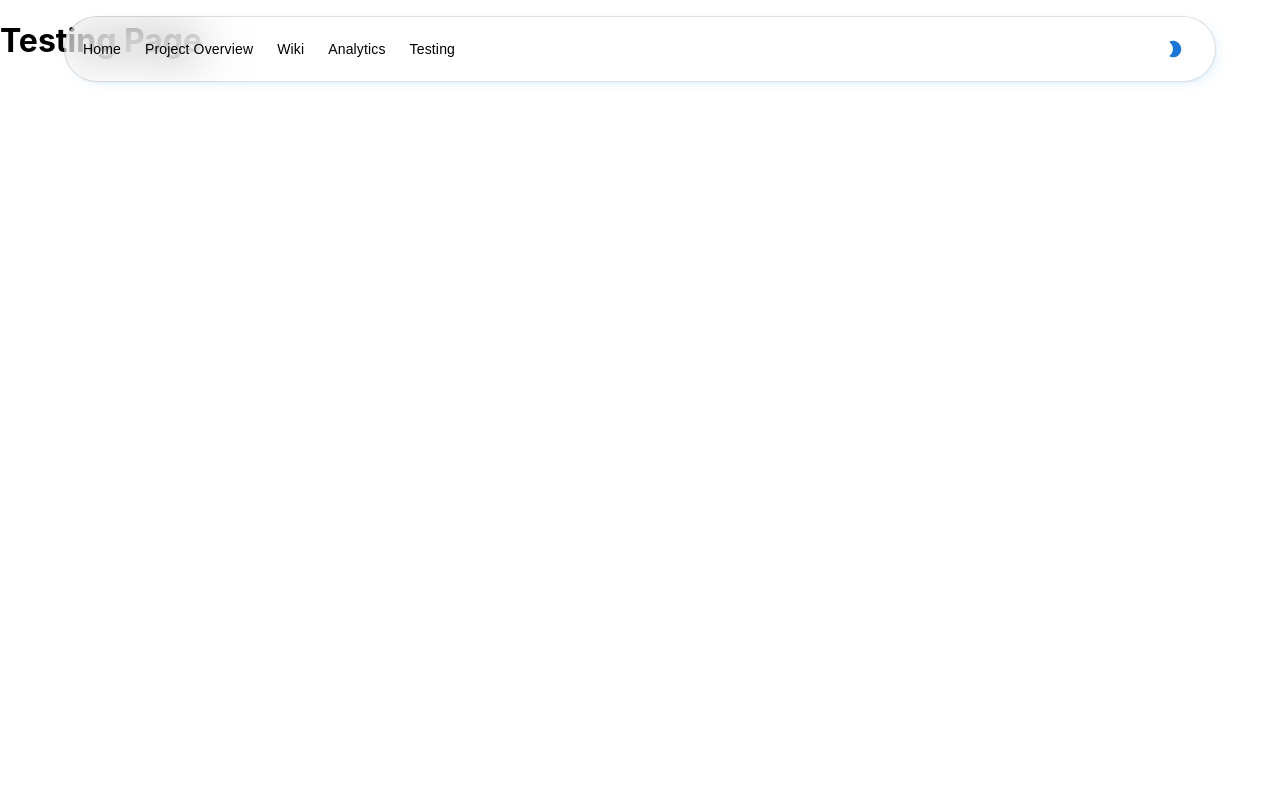
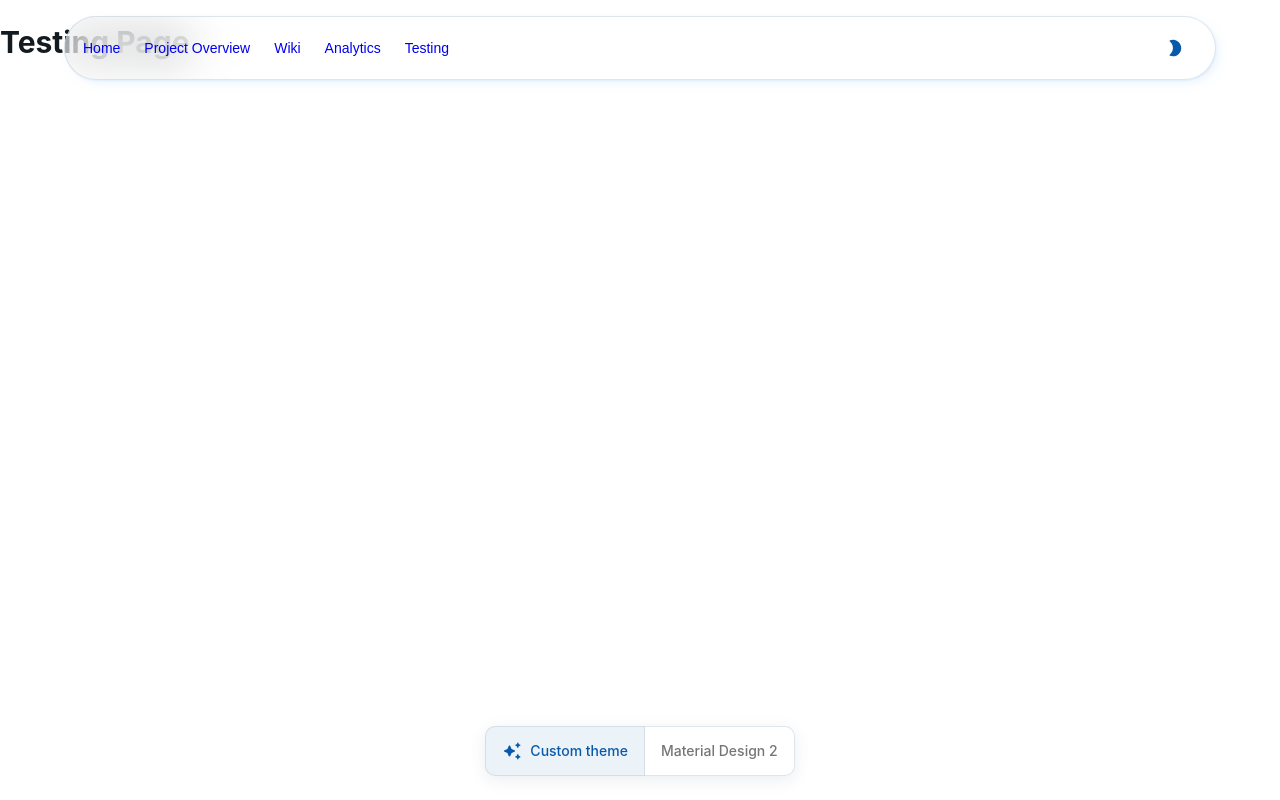
Before and after one commit to Sam772/Vestic, a React (Create React App) app: page /testing in a window 1280 px wide. Built offline with nearby package versions, Linux system fonts and the light colour scheme.

Commit message:
Just a bit more presentable

```diff
--- a/src/App.tsx
+++ b/src/App.tsx
@@ -18,21 +18,14 @@ import { Link } from './components/Types';
 const App: React.FC = () => {
   const [wikiPages, setWikiPages] = useState<string[]>([]);
 
-  const [mode, setMode] = React.useState<PaletteMode>('light');
-
   const createWikiPage = (pageName: string) => {
     setWikiPages([...wikiPages, pageName]);
-  };
-
-  const toggleColorMode = () => {
-    setMode((prev) => (prev === 'dark' ? 'light' : 'dark'));
   };
 
   return (
     <Router>
       <DndProvider backend={HTML5Backend}>
         <div>
-        <AppAppBar mode={mode} toggleColorMode={toggleColorMode} />
           <Routes>
             <Route path="/" element={<LandingPage/>} />
             <Route path="/:name" element={<ProjectCreation />} />
--- a/src/components/AppAppBar.css
+++ b/src/components/AppAppBar.css
@@ -14,11 +14,15 @@
   }
 
   .appappbar-link {
-    color: black;
+    outline: none;
     text-decoration: none;
     font-family: Arial, sans-serif;
   }
 
   .appappbar-link:hover {
-    text-decoration: underline;
+    text-decoration: none;
   }
+
+  .appappbar-link:visited {
+    color: inherit;
+  }
--- a/src/pages/Analytics.tsx
+++ b/src/pages/Analytics.tsx
@@ -1,10 +1,87 @@
 import React from 'react';
+import { PaletteMode } from '@mui/material';
+import CssBaseline from '@mui/material/CssBaseline';
+import Box from '@mui/material/Box';
+import { ThemeProvider, createTheme } from '@mui/material/styles';
+import ToggleButton from '@mui/material/ToggleButton';
+import ToggleButtonGroup from '@mui/material/ToggleButtonGroup';
+import AutoAwesomeRoundedIcon from '@mui/icons-material/AutoAwesomeRounded';
+import AppAppBar from '../components/AppAppBar';
+import Hero from '../components/Hero';
+import getLPTheme from '../getLPTheme';
+
+interface ToggleCustomThemeProps {
+  showCustomTheme: Boolean;
+  toggleCustomTheme: () => void;
+}
+
+function ToggleCustomTheme({
+  showCustomTheme,
+  toggleCustomTheme,
+}: ToggleCustomThemeProps) {
+  return (
+    <Box
+      sx={{
+        display: 'flex',
+        flexDirection: 'column',
+        alignItems: 'center',
+        width: '100dvw',
+        position: 'fixed',
+        bottom: 24,
+      }}
+    >
+      <ToggleButtonGroup
+        color="primary"
+        exclusive
+        value={showCustomTheme}
+        onChange={toggleCustomTheme}
+        aria-label="Platform"
+        sx={{
+          backgroundColor: 'background.default',
+          '& .Mui-selected': {
+            pointerEvents: 'none',
+          },
+        }}
+      >
+        <ToggleButton value>
+          <AutoAwesomeRoundedIcon sx={{ fontSize: '20px', mr: 1 }} />
+          Custom theme
+        </ToggleButton>
+        <ToggleButton value={false}>Material Design 2</ToggleButton>
+      </ToggleButtonGroup>
+    </Box>
+  );
+}
 
 const Analytics: React.FC = () => {
+
+  const [mode, setMode] = React.useState<PaletteMode>('light');
+  const [showCustomTheme, setShowCustomTheme] = React.useState(true);
+  const LPtheme = createTheme(getLPTheme(mode));
+  const defaultTheme = createTheme({ palette: { mode } });
+
+  const toggleColorMode = () => {
+    setMode((prev) => (prev === 'dark' ? 'light' : 'dark'));
+  };
+
+  const toggleCustomTheme = () => {
+    setShowCustomTheme((prev) => !prev);
+  };
+
   return (
-    <div>
-      <h1>Analytics Page</h1>
-    </div>
+    <ThemeProvider theme={showCustomTheme ? LPtheme : defaultTheme}>
+    <CssBaseline />
+    <AppAppBar mode={mode} toggleColorMode={toggleColorMode} />
+      <Box sx={{ bgcolor: 'background.default' }}>
+        <div>
+          <h1>Analytics Page</h1>
+        </div>
+      </Box>
+      <ToggleCustomTheme
+        showCustomTheme={showCustomTheme}
+        toggleCustomTheme={toggleCustomTheme}
+      />
+    </ThemeProvider>
   );
 };
 
--- a/src/pages/ProjectCreation.tsx
+++ b/src/pages/ProjectCreation.tsx
@@ -2,8 +2,75 @@ import React, { useState } from 'react';
 import { useLocation, useNavigate, useParams } from 'react-router-dom';
 import './ProjectCreation.css';
 import ProjectModal from '../components/ProjectModal';
+import { PaletteMode } from '@mui/material';
+import CssBaseline from '@mui/material/CssBaseline';
+import Box from '@mui/material/Box';
+import { ThemeProvider, createTheme } from '@mui/material/styles';
+import ToggleButton from '@mui/material/ToggleButton';
+import ToggleButtonGroup from '@mui/material/ToggleButtonGroup';
+import AutoAwesomeRoundedIcon from '@mui/icons-material/AutoAwesomeRounded';
+import AppAppBar from '../components/AppAppBar';
+import Hero from '../components/Hero';
+import getLPTheme from '../getLPTheme';
+
+interface ToggleCustomThemeProps {
+  showCustomTheme: Boolean;
+  toggleCustomTheme: () => void;
+}
+
+function ToggleCustomTheme({
+  showCustomTheme,
+  toggleCustomTheme,
+}: ToggleCustomThemeProps) {
+  return (
+    <Box
+      sx={{
+        display: 'flex',
+        flexDirection: 'column',
+        alignItems: 'center',
+        width: '100dvw',
+        position: 'fixed',
+        bottom: 24,
+      }}
+    >
+      <ToggleButtonGroup
+        color="primary"
+        exclusive
+        value={showCustomTheme}
+        onChange={toggleCustomTheme}
+        aria-label="Platform"
+        sx={{
+          backgroundColor: 'background.default',
+          '& .Mui-selected': {
+            pointerEvents: 'none',
+          },
+        }}
+      >
+        <ToggleButton value>
+          <AutoAwesomeRoundedIcon sx={{ fontSize: '20px', mr: 1 }} />
+          Custom theme
+        </ToggleButton>
+        <ToggleButton value={false}>Material Design 2</ToggleButton>
+      </ToggleButtonGroup>
+    </Box>
+  );
+}
 
 const ProjectCreation: React.FC = () => {
+
+  const [mode, setMode] = React.useState<PaletteMode>('light');
+  const [showCustomTheme, setShowCustomTheme] = React.useState(true);
+  const LPtheme = createTheme(getLPTheme(mode));
+  const defaultTheme = createTheme({ palette: { mode } });
+
+  const toggleColorMode = () => {
+    setMode((prev) => (prev === 'dark' ? 'light' : 'dark'));
+  };
+
+  const toggleCustomTheme = () => {
+    setShowCustomTheme((prev) => !prev);
+  };
+
   const location = useLocation();
   const navigate = useNavigate();
   const { name } = useParams<{ name: string }>();
@@ -38,6 +105,11 @@ const ProjectCreation: React.FC = () => {
   };
 
   return (
+    <ThemeProvider theme={showCustomTheme ? LPtheme : defaultTheme}>
+      <CssBaseline />
+      <AppAppBar mode={mode} toggleColorMode={toggleColorMode} />
+      <Hero />
+      <Box sx={{ bgcolor: 'background.default' }}>
         <div className="project-creation-page-container">
           <div className="sidebar">
             <button onClick={handleWorkspaceButtonClick} className="workspace-button">{name}</button>
@@ -71,6 +143,12 @@ const ProjectCreation: React.FC = () => {
             />
           )}
         </div>
+      </Box>
+    <ToggleCustomTheme
+        showCustomTheme={showCustomTheme}
+        toggleCustomTheme={toggleCustomTheme}
+      />
+    </ThemeProvider>
   );
 };
 
--- a/src/pages/Testing.tsx
+++ b/src/pages/Testing.tsx
@@ -1,10 +1,87 @@
 import React from 'react';
+import { PaletteMode } from '@mui/material';
+import CssBaseline from '@mui/material/CssBaseline';
+import Box from '@mui/material/Box';
+import { ThemeProvider, createTheme } from '@mui/material/styles';
+import ToggleButton from '@mui/material/ToggleButton';
+import ToggleButtonGroup from '@mui/material/ToggleButtonGroup';
+import AutoAwesomeRoundedIcon from '@mui/icons-material/AutoAwesomeRounded';
+import AppAppBar from '../components/AppAppBar';
+import Hero from '../components/Hero';
+import getLPTheme from '../getLPTheme';
+
+interface ToggleCustomThemeProps {
+  showCustomTheme: Boolean;
+  toggleCustomTheme: () => void;
+}
+
+function ToggleCustomTheme({
+  showCustomTheme,
+  toggleCustomTheme,
+}: ToggleCustomThemeProps) {
+  return (
+    <Box
+      sx={{
+        display: 'flex',
+        flexDirection: 'column',
+        alignItems: 'center',
+        width: '100dvw',
+        position: 'fixed',
+        bottom: 24,
+      }}
+    >
+      <ToggleButtonGroup
+        color="primary"
+        exclusive
+        value={showCustomTheme}
+        onChange={toggleCustomTheme}
+        aria-label="Platform"
+        sx={{
+          backgroundColor: 'background.default',
+          '& .Mui-selected': {
+            pointerEvents: 'none',
+          },
+        }}
+      >
+        <ToggleButton value>
+          <AutoAwesomeRoundedIcon sx={{ fontSize: '20px', mr: 1 }} />
+          Custom theme
+        </ToggleButton>
+        <ToggleButton value={false}>Material Design 2</ToggleButton>
+      </ToggleButtonGroup>
+    </Box>
+  );
+}
 
 const Testing: React.FC = () => {
+
+  const [mode, setMode] = React.useState<PaletteMode>('light');
+  const [showCustomTheme, setShowCustomTheme] = React.useState(true);
+  const LPtheme = createTheme(getLPTheme(mode));
+  const defaultTheme = createTheme({ palette: { mode } });
+
+  const toggleColorMode = () => {
+    setMode((prev) => (prev === 'dark' ? 'light' : 'dark'));
+  };
+
+  const toggleCustomTheme = () => {
+    setShowCustomTheme((prev) => !prev);
+  };
+
   return (
-    <div>
-      <h1>Testing Page</h1>
-    </div>
+    <ThemeProvider theme={showCustomTheme ? LPtheme : defaultTheme}>
+    <CssBaseline />
+    <AppAppBar mode={mode} toggleColorMode={toggleColorMode} />
+      <Box sx={{ bgcolor: 'background.default' }}>
+        <div>
+          <h1>Testing Page</h1>
+        </div>
+      </Box>
+      <ToggleCustomTheme
+        showCustomTheme={showCustomTheme}
+        toggleCustomTheme={toggleCustomTheme}
+      />
+    </ThemeProvider>
   );
 };
 
--- a/src/pages/Wiki.tsx
+++ b/src/pages/Wiki.tsx
@@ -1,12 +1,79 @@
 import React, { useState } from 'react';
 import { useNavigate } from 'react-router-dom';
 import './Wiki.css';
+import { PaletteMode } from '@mui/material';
+import CssBaseline from '@mui/material/CssBaseline';
+import Box from '@mui/material/Box';
+import { ThemeProvider, createTheme } from '@mui/material/styles';
+import ToggleButton from '@mui/material/ToggleButton';
+import ToggleButtonGroup from '@mui/material/ToggleButtonGroup';
+import AutoAwesomeRoundedIcon from '@mui/icons-material/AutoAwesomeRounded';
+import AppAppBar from '../components/AppAppBar';
+import Hero from '../components/Hero';
+import getLPTheme from '../getLPTheme';
+
+interface ToggleCustomThemeProps {
+  showCustomTheme: Boolean;
+  toggleCustomTheme: () => void;
+}
+
+function ToggleCustomTheme({
+  showCustomTheme,
+  toggleCustomTheme,
+}: ToggleCustomThemeProps) {
+  return (
+    <Box
+      sx={{
+        display: 'flex',
+        flexDirection: 'column',
+        alignItems: 'center',
+        width: '100dvw',
+        position: 'fixed',
+        bottom: 24,
+      }}
+    >
+      <ToggleButtonGroup
+        color="primary"
+        exclusive
+        value={showCustomTheme}
+        onChange={toggleCustomTheme}
+        aria-label="Platform"
+        sx={{
+          backgroundColor: 'background.default',
+          '& .Mui-selected': {
+            pointerEvents: 'none',
+          },
+        }}
+      >
+        <ToggleButton value>
+          <AutoAwesomeRoundedIcon sx={{ fontSize: '20px', mr: 1 }} />
+          Custom theme
+        </ToggleButton>
+        <ToggleButton value={false}>Material Design 2</ToggleButton>
+      </ToggleButtonGroup>
+    </Box>
+  );
+}
 
 interface WikiProps {
   createWikiPage: (pageName: string) => void;
 }
 
 const Wiki: React.FC<WikiProps> = ({ createWikiPage }) => {
+
+  const [mode, setMode] = React.useState<PaletteMode>('light');
+  const [showCustomTheme, setShowCustomTheme] = React.useState(true);
+  const LPtheme = createTheme(getLPTheme(mode));
+  const defaultTheme = createTheme({ palette: { mode } });
+
+  const toggleColorMode = () => {
+    setMode((prev) => (prev === 'dark' ? 'light' : 'dark'));
+  };
+
+  const toggleCustomTheme = () => {
+    setShowCustomTheme((prev) => !prev);
+  };
+
   const [pageName, setPageName] = useState('');
   const navigate = useNavigate();
 
@@ -21,6 +88,10 @@ const Wiki: React.FC<WikiProps> = ({ createWikiPage }) => {
   };
 
   return (
+    <ThemeProvider theme={showCustomTheme ? LPtheme : defaultTheme}>
+      <CssBaseline />
+      <AppAppBar mode={mode} toggleColorMode={toggleColorMode} />
+      <Box sx={{ bgcolor: 'background.default' }}>
         <div className="wiki-container">
           <h1 className="wiki-heading">Wiki Page</h1>
           <form className="wiki-form" onSubmit={handleSubmit}>
@@ -36,6 +107,12 @@ const Wiki: React.FC<WikiProps> = ({ createWikiPage }) => {
             <button type="submit" className="wiki-button">Post</button>
           </form>
         </div>
+      </Box>
+    <ToggleCustomTheme
+        showCustomTheme={showCustomTheme}
+        toggleCustomTheme={toggleCustomTheme}
+      />
+    </ThemeProvider>
   );
 };
 
```
Also changed, not shown: src/components/AppAppBar.tsx (+5 -5 lines). Lines whose indentation alone changed are shown as unchanged.
